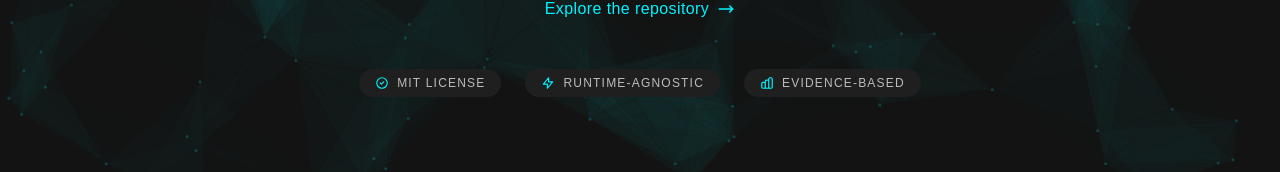
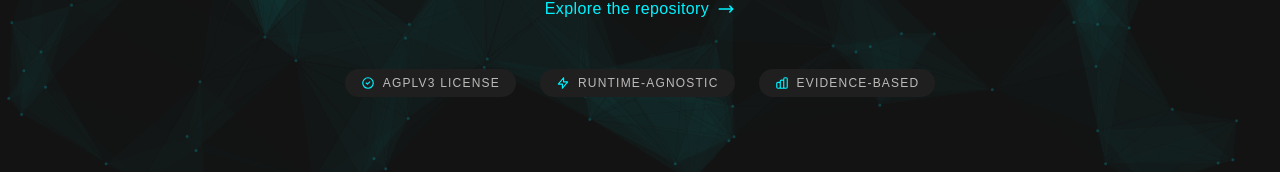
Before and after one commit to AlyssonM/mah-landingpage, a React (Vite) app: page / in a window 1280 px wide. Shown: the part 3667-3839 px from the top of the page. Built offline with nearby package versions, Linux system fonts and the light colour scheme; a web font is replaced by a local one.

Commit message:
correct CTA license

```diff
--- a/src/components/CTASection.tsx
+++ b/src/components/CTASection.tsx
@@ -173,7 +173,7 @@ export default function CTASection() {
               <svg className="text-[#00f2ff] text-[14px] w-[14px] h-[14px]" fill="none" viewBox="0 0 24 24" stroke="currentColor">
                 <path strokeLinecap="round" strokeLinejoin="round" strokeWidth={2} d="M9 12l2 2 4-4m6 2a9 9 0 11-18 0 9 9 0 0118 0z" />
               </svg>
-              <span className="font-space-grotesk text-xs uppercase tracking-widest text-[#e5e2e1]/80">MIT License</span>
+              <span className="font-space-grotesk text-xs uppercase tracking-widest text-[#e5e2e1]/80">AGPLv3 License</span>
             </div>
             <div className="flex items-center gap-2 px-4 py-1.5 bg-[#201f1f] rounded-full">
               <svg className="text-[#00f2ff] text-[14px] w-[14px] h-[14px]" fill="none" viewBox="0 0 24 24" stroke="currentColor">
```
